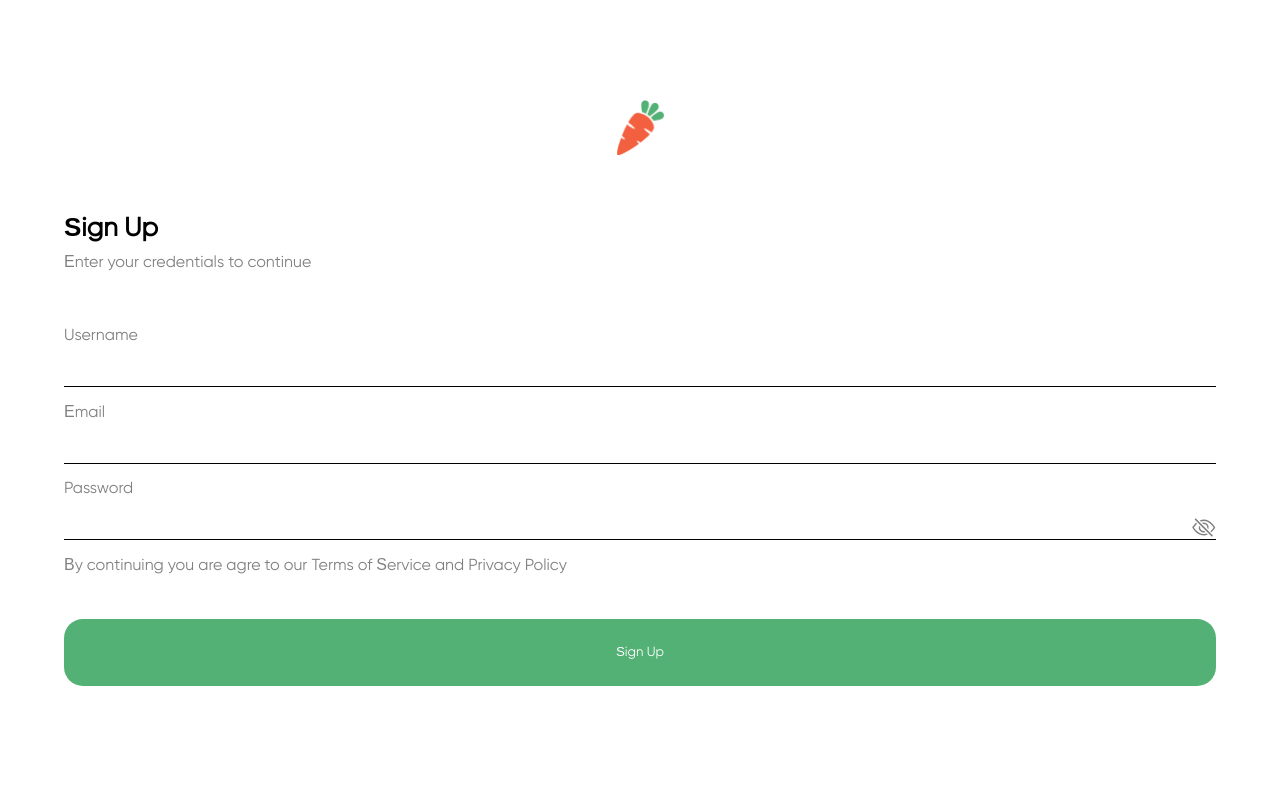
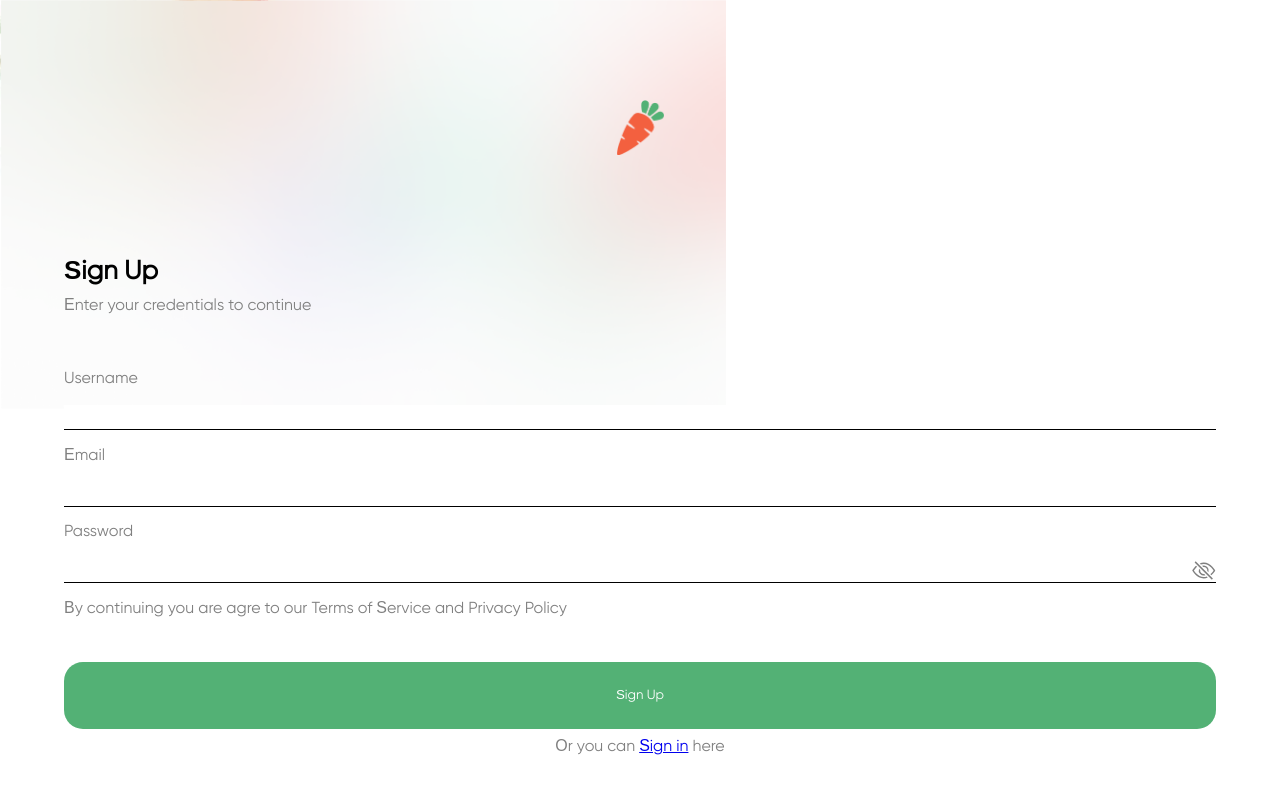
Before and after one commit to rizqyhbb/nectar-client, a Next.js app: page /signup in a window 1280 px wide. Shown: the top 794 px of the page. Built offline with nearby package versions, Linux system fonts and the light colour scheme.

Commit message:
signup page done

```diff
--- a/src/pages/signup/index.jsx
+++ b/src/pages/signup/index.jsx
@@ -1,8 +1,9 @@
-import { FormStyled, GlobalStyles, PasswordContainerStyled, SignupStyled } from "../../styles"
+import { FormStyled, GlobalStyles, PasswordContainerStyled, SignupStyled, ImageStyled, ImageContainerStyled } from "../../styles"
 import { Input, Button } from "../../components";
 import { BsEyeSlash, BsEye } from 'react-icons/bs';
 import { useState } from "react";
 import Image from "next/image";
+import Link from "next/link";
 
 const SignupPage = () => {
   const [show, setShow] = useState(false);
@@ -11,9 +12,6 @@ const SignupPage = () => {
     <>
       <SignupStyled>
         <Image src='/icon.png' alt="nectar icon colored" width={47.84} height={55.64} />
-        <br />
-        <br />
-        <br />
         <GlobalStyles />
         <h3>Sign Up</h3>
         <p>Enter your credentials to continue</p>
@@ -35,7 +33,17 @@ const SignupPage = () => {
         <Button>
           Sign Up
         </Button>
+        <p>Or you can <Link href="/signin">Sign in</Link> here</p>
       </SignupStyled>
+      <ImageStyled
+        src="/background1.png"
+        alt="bluered rainbow background"
+        position="fixed"
+        top="0"
+        left="0"
+        width='725.77px'
+        zIndex="-2"
+      />
     </>
   )
 }
--- a/src/styles/Global.js
+++ b/src/styles/Global.js
@@ -47,10 +47,4 @@ export const GlobalStyles = createGlobalStyle`
     margin: 8px 0;
     color: grey;
 }
-
-a {
-  color: inherit;
-  text-decoration: none;
-}
-
 `
--- /dev/null
+++ b/src/styles/components/image.styled.js
@@ -0,0 +1,19 @@
+import styled from "styled-components"
+
+export const ImageStyled = styled.img`
+    position: ${({ position }) => position};
+    top: ${({ top }) => top};
+    left: ${({ left }) => left};
+    transform: ${({ transform }) => transform};
+    width: ${({ width }) => width};
+    z-index: ${({ zIndex }) => zIndex};
+`
+export const ImageContainerStyled = styled.div`
+  background-image:${({ backgroundImage }) => backgroundImage};
+  position: ${({ position }) => position};
+  top: ${({ top }) => top};
+  left: ${({ left }) => left};
+  transform: ${({ transform }) => transform};
+  width: ${({ width }) => width};
+  z-index: ${({ zIndex }) => zIndex};
+`
--- a/src/styles/pages/Signin.styled.js
+++ b/src/styles/pages/Signin.styled.js
@@ -10,11 +10,6 @@ export const SigninStyled = styled.div`
 
     h3 {
       width: 90%;
-    }
-
-    a {
-      text-decoration: underline;
-      color: blue;
     }
 
     Button {
@@ -42,11 +37,3 @@ export const PasswordContainerStyled = styled.div`
     color: grey
   }
 `
-export const ImageStyled = styled.img`
-    position: fixed;
-    top: 0;
-    left: 0;
-    transform: translate(-227px, -184.4px) rotate(218.71deg);
-    width: 927.35px;
-    z-index: -1;
-`
--- a/src/styles/pages/Signup.styled.js
+++ b/src/styles/pages/Signup.styled.js
@@ -7,12 +7,18 @@ export const SignupStyled = styled.div`
   flex-direction: column;
   align-items: center;
   padding-top: 100px;
+  z-index: 1;
 
   p:first-of-type {
     width: 90%
   }
 
   h3 {
-    width: 90%
+    width: 90%;
+    margin-top: 100px;
   }
 `
+
+export const ImageContainer = styled.div`
+  background-image:${({ backgroundImage }) => backgroundImage}
+`
```
Also changed, not shown: src/pages/signin/index.jsx (+10 -1 lines), src/styles/index.js (+6 -4 lines), public/background1.png (added).
